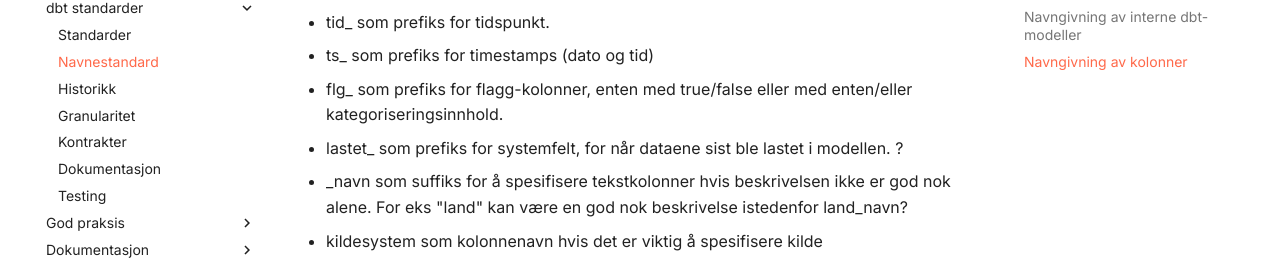
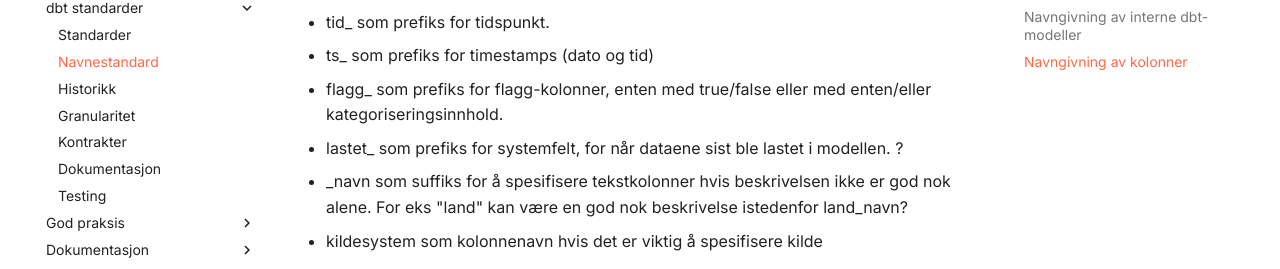
Before and after one commit to navikt/dbt-i-nav, an MkDocs documentation site: the page built from docs/dbt-kodestandard/navnestandard.md, in a window 1280 px wide and 900 px high, scrolled down 2826 px. Shown: the part 181-450 px from the top of the window. Built offline with MkDocs 1.6.1 and Material for MkDocs 9.7.7, drawn with Linux system fonts in a browser that asks for light colours; comment, search, counter and statistics services are not loaded; some of the changed text lies outside the part shown.

Commit message:
flg to flagg

```diff
--- a/docs/dbt-kodestandard/navnestandard.md
+++ b/docs/dbt-kodestandard/navnestandard.md
@@ -27,7 +27,7 @@
 | ----------- | ----------- |
 | `stg_aareg_arbeidsforhold`      | `key_person`       |
 | `int_arbeid_arbeidsforhold_historisert`   | `id_person`        |
-|`dim_arbeidsgiver`   | `flg_gjeldende`        |
+|`dim_arbeidsgiver`   | `flagg_gjeldende`        |
 |`dim_person`   | `dato_gyldig_fom`        |
 |`fak_arbeidsforhold`   | `dato_gyldig_tom`        |
 |`obt_arbeid_personstatus`   | `arbeidsforhold_status`        |
@@ -101,7 +101,7 @@
 - dato_ som prefiks for datoer.
 - tid_ som prefiks for tidspunkt.
 - ts_ som prefiks for timestamps (dato og tid)
-- flg_ som prefiks for flagg-kolonner, enten med true/false eller med enten/eller kategoriseringsinnhold.
+- flagg_ som prefiks for flagg-kolonner, enten med true/false eller med enten/eller kategoriseringsinnhold.
 - lastet_ som prefiks for systemfelt, for når dataene sist ble lastet i modellen. ?
 - _navn som suffiks for å spesifisere tekstkolonner hvis beskrivelsen ikke er god nok alene. For eks "land" kan være en god nok beskrivelse istedenfor land_navn?
 - kildesystem som kolonnenavn hvis det er viktig å spesifisere kilde
@@ -152,9 +152,9 @@
 
 For boolske verdier foretrekkes navn som er enkle å forstå:
 
-- `flg_aktiv`
-- `flg_gjeldende`
-- `flg_vedtak`
+- `flagg_aktiv`
+- `flagg_gjeldende`
+- `flagg_vedtak`
 
 ### Historikkolonner
 Tidsstempel:
```
